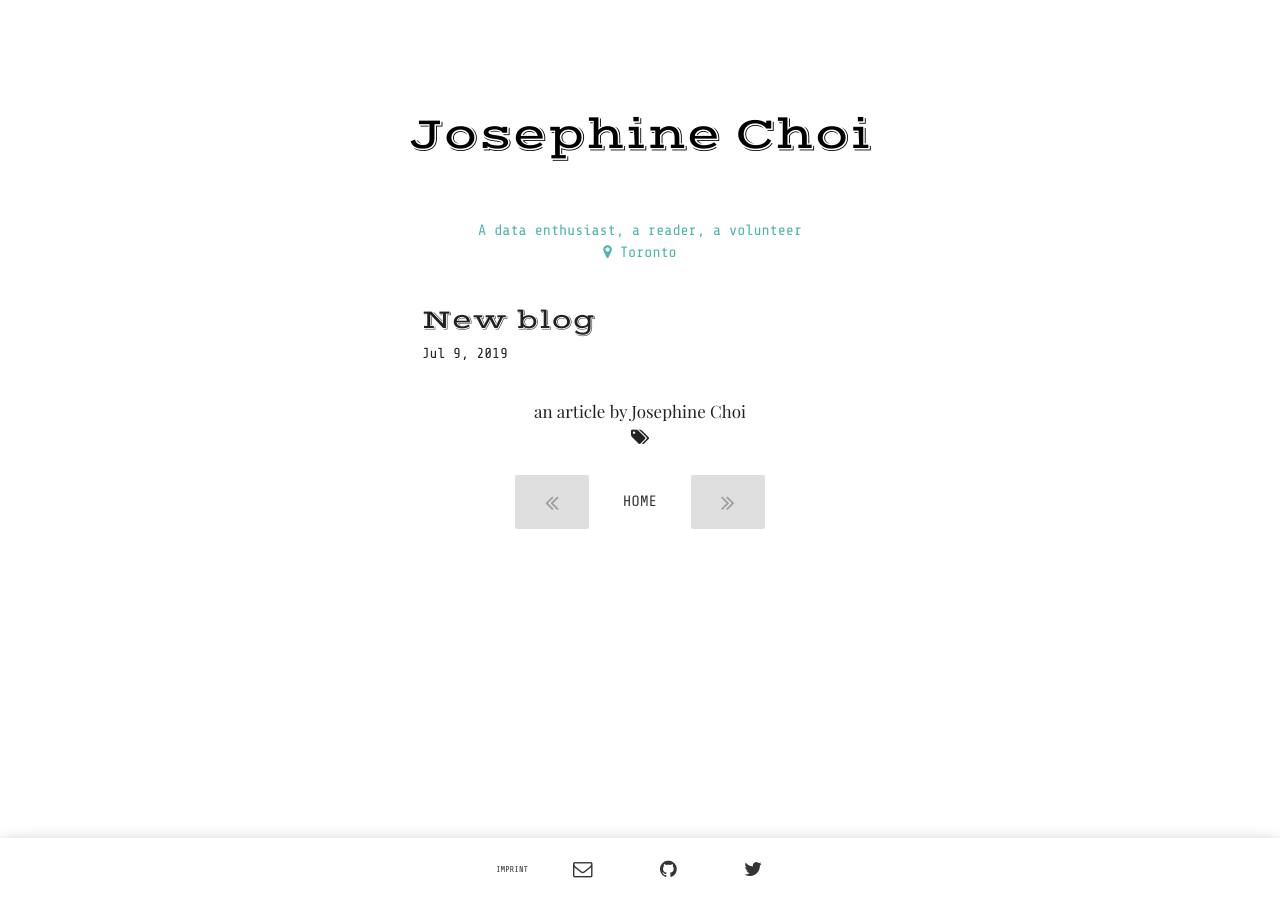
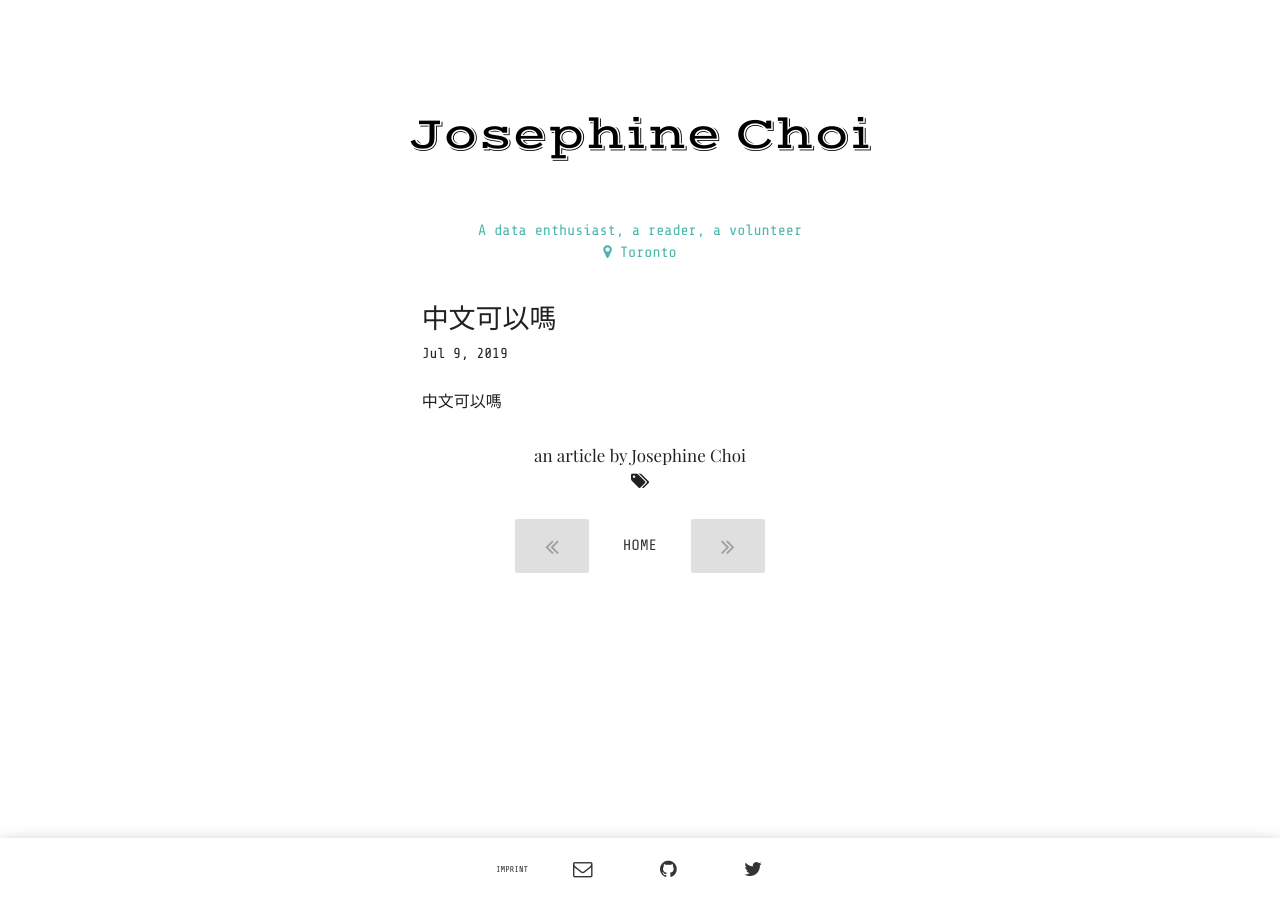
Before and after one commit to josiechoi/josiechoi.github.io, a Jekyll site: the page built from _posts/2019-07-09-new-blog.md, in a window 1280 px wide. Built offline with Jekyll 4.4.1, drawn with Linux system fonts in a browser that asks for light colours; some web fonts are replaced.

Commit message:
Update 2019-07-09-new-blog.md

```diff
--- a/_posts/2019-07-09-new-blog.md
+++ b/_posts/2019-07-09-new-blog.md
@@ -1,6 +1,7 @@
 ---
 layout: post
-title:  "New blog"
+title:  "中文可以嗎"
 date:   2019-07-09 22:10:00 +0200
 author: "Josephine Choi"
 ---
+中文可以嗎
```
